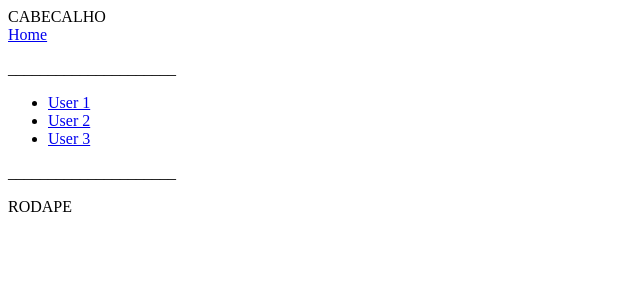
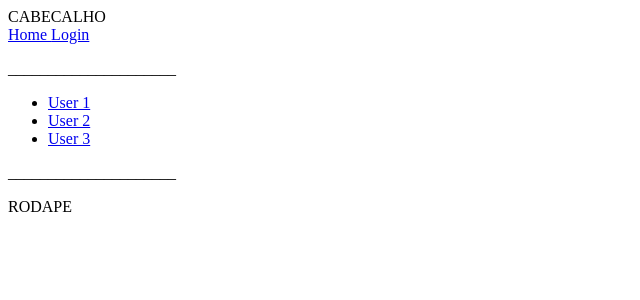
Before and after one commit to mmcavalcante/template-nextjs, a Next.js app: page / in a window 1280 px wide. Shown: the top 300 px of the page, without its empty margins (0-640 px from the left). Built offline with nearby package versions, Linux system fonts and the light colour scheme.

Commit message:
1 file modified, 2 added

```diff
--- a/pages/_app.js
+++ b/pages/_app.js
@@ -1,5 +1,6 @@
 import Head from 'next/head';
 import Link from 'next/link';
+import ''
 
 function CsDev({ Component, pageProps }) {
   return (
@@ -10,8 +11,12 @@
 
       <header>CABECALHO</header>
       <Link href="/">
-        <a>Home</a>
+        <a>Home </a>
       </Link>
+      <Link href="/login">
+        <a>Login</a>
+      </Link>
+
       <p>_____________________</p>
 
       <div>
--- /dev/null
+++ b/pages/css/global.css
@@ -0,0 +1,16 @@
+html,
+body {
+  padding: 0;
+  margin: 0;
+  font-family: -apple-system, BlinkMacSystemFont, Segoe UI, Roboto, Oxygen,
+    Ubuntu, Cantarell, Fira Sans, Droid Sans, Helvetica Neue, sans-serif;
+}
+
+a {
+  color: inherit;
+  text-decoration: none;
+}
+
+* {
+  box-sizing: border-box;
+}
--- /dev/null
+++ b/pages/login.js
@@ -0,0 +1,3 @@
+export default function Login() {
+  return <ul></ul>;
+}
```
